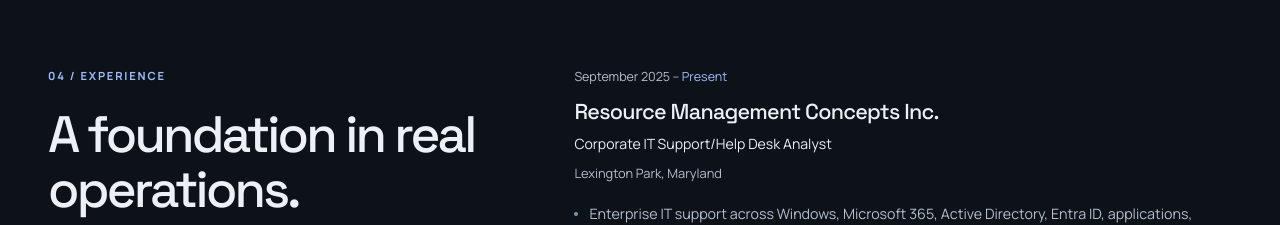
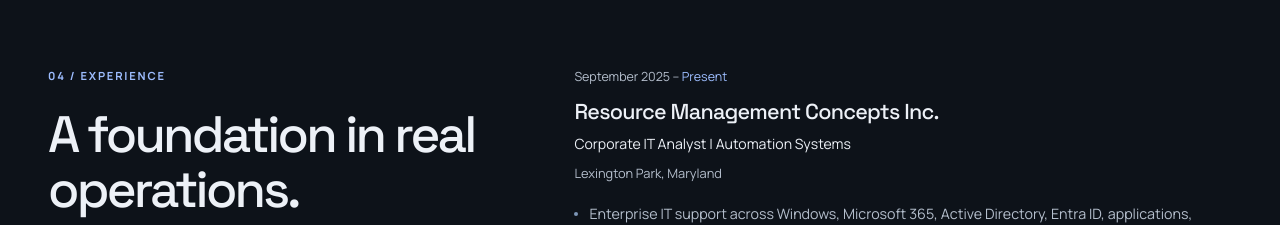
Before and after one commit to zkralec/zkralec-portfolio, a React (Create React App) app: page / in a window 1280 px wide. Shown: the part 6340-6565 px from the top of the page. Built offline with nearby package versions, Linux system fonts and the light colour scheme.

Commit message:
Use preferred Corporate IT Analyst automation title

```diff
--- a/src/data/portfolioData.js
+++ b/src/data/portfolioData.js
@@ -288,7 +288,7 @@
 export const experience = [
   {
     company: 'Resource Management Concepts Inc.',
-    role: 'Corporate IT Support/Help Desk Analyst',
+    role: 'Corporate IT Analyst | Automation Systems',
     start: '2025-09',
     startLabel: 'September 2025',
     end: null,
```
